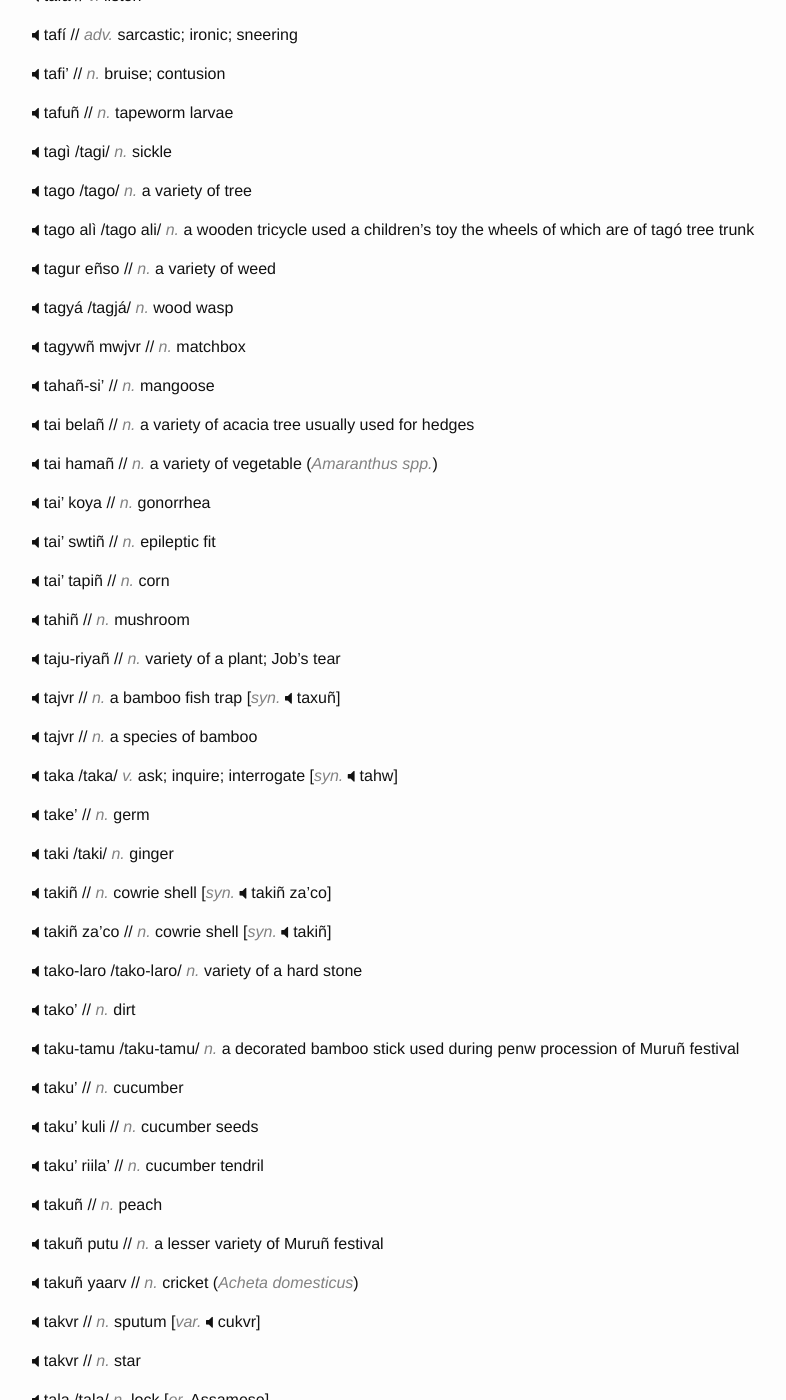
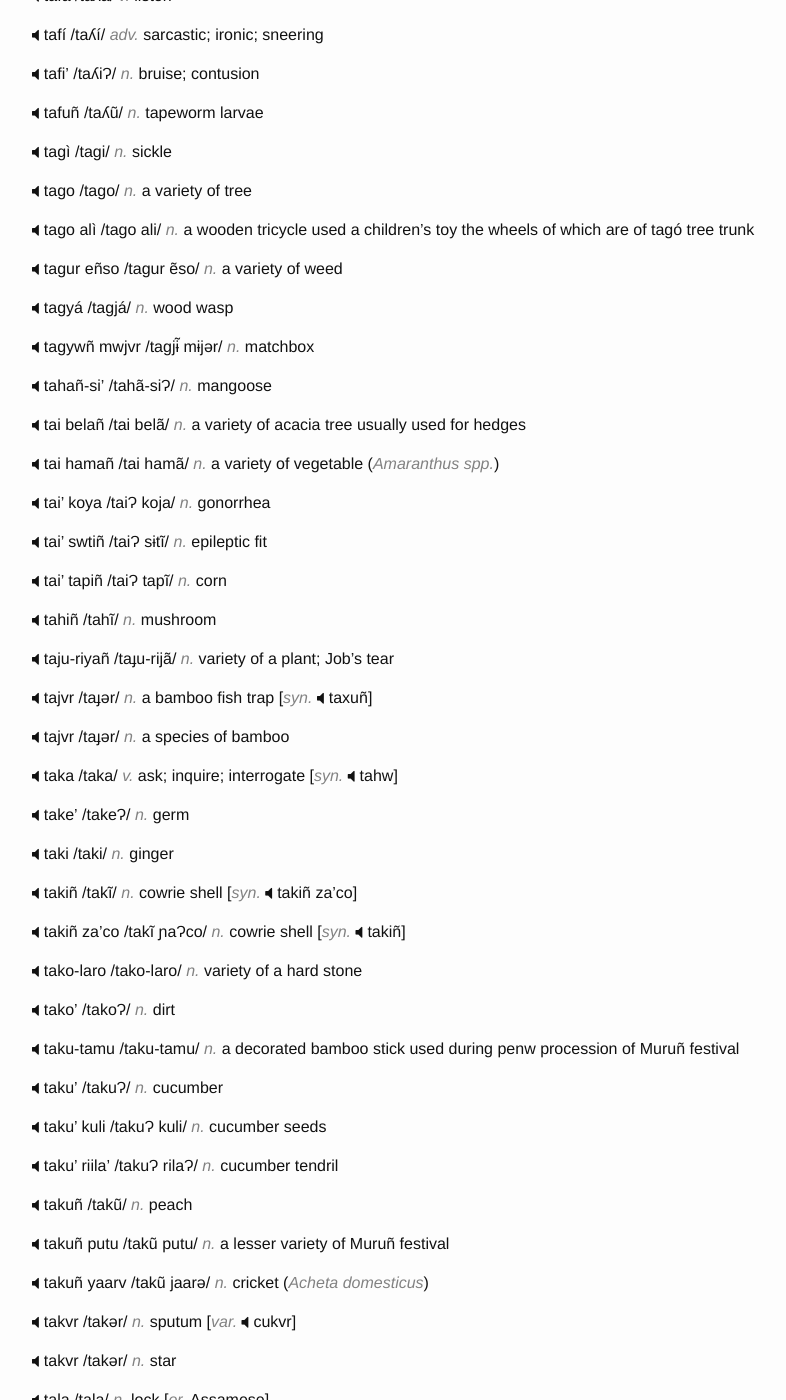
Before and after one commit to hacksparrow/language.apatani.org, a Jekyll site: the page built from dictionary/t.md, in a window 1280 px wide and 1400 px high, scrolled down 2521 px. Shown: the whole window, without its empty margins (238-1024 px from the left). Built offline with Jekyll 4.4.1, drawn with Linux system fonts in a browser that asks for light colours; nearby versions of some CDN libraries; comment, search, counter and statistics services are not loaded; some of the changed text lies outside the part shown.

Commit message:
Update t.md

```diff
--- a/dictionary/t.md
+++ b/dictionary/t.md
@@ -159,34 +159,34 @@ __tace__	/tace/ _v._	divide; distribute
 __tacì__	/tacì/ _n._	crab
 
 
-__taci'__	// _n._	wood-boring insect attacking bamboo or softwood
+__taci'__	/taciɁ/ _n._	wood-boring insect attacking bamboo or softwood
 
 
-__taciñ__	// _v._	understand; comprehend
+__taciñ__	/tacĩ/ _v._	understand; comprehend
 
 
-__tado'__	// _n._	a variety of yellow beads	[_syn._	tado' tasañ]
+__tado'__	/tadoɁ/ _n._	a variety of yellow beads	[_syn._	tado' tasañ]
 
 
-__tado' tasañ__	// _n._	a variety of yellow beads	[_syn._	tado']
+__tado' tasañ__	/tadoɁ tasã/ _n._	a variety of yellow beads	[_syn._	tado']
 
 
-__tadvr__	// _n._	a bamboo species (_Pleioblastus simonii_)
+__tadvr__	/tadǝr/ _n._	a bamboo species (_Pleioblastus simonii_)
 
 
-__tadvr__	// _n._	parasitic worm
+__tadvr__	/tadǝr/ _n._	parasitic worm
 
 
-__tafa__	// _v._	listen
+__tafa__	/taʎa/ _v._	listen
 
 
-__tafí__	// _adv._	sarcastic; ironic; sneering
+__tafí__	/taʎí/ _adv._	sarcastic; ironic; sneering
 
 
-__tafi'__	// _n._	bruise; contusion
+__tafi'__	/taʎiɁ/ _n._	bruise; contusion
 
 
-__tafuñ__	// _n._	tapeworm larvae
+__tafuñ__	/taʎũ/ _n._	tapeworm larvae
 
 
 __tagì__	/tagi/ _n._	sickle
@@ -198,106 +198,106 @@ __tago__	/tago/ _n._	a variety of tree
 __tago alì__	/tago ali/ _n._	a wooden tricycle used a children's toy the wheels of which are of tagó tree trunk
 
 
-__tagur eñso__	// _n._	a variety of weed
+__tagur eñso__	/tagur ẽso/ _n._	a variety of weed
 
 
 __tagyá__	/tagjá/ _n._	wood wasp
 
 
-__tagywñ mwjvr__	// _n._	matchbox
+__tagywñ mwjvr__	/tagjɨ̃ mɨjǝr/ _n._	matchbox
 
 
-__tahañ-si'__	// _n._	mangoose
+__tahañ-si'__	/tahã-siɁ/ _n._	mangoose
 
 
-__tai belañ__	// _n._	a variety of acacia tree usually used for hedges
+__tai belañ__	/tai belã/ _n._	a variety of acacia tree usually used for hedges
 
 
-__tai hamañ__	// _n._	a variety of vegetable (_Amaranthus spp._)
+__tai hamañ__	/tai hamã/ _n._	a variety of vegetable (_Amaranthus spp._)
 
 
-__tai' koya__ //	_n._	gonorrhea
+__tai' koya__ /taiɁ koja/	_n._	gonorrhea
 
 
-__tai' swtiñ__	// _n._	epileptic fit
+__tai' swtiñ__	/taiɁ sɨtĩ/ _n._	epileptic fit
 
 
-__tai' tapiñ__	// _n._	corn
+__tai' tapiñ__	/taiɁ tapĩ/ _n._	corn
 
 
-__tahiñ__	// _n._	mushroom
+__tahiñ__	/tahĩ/ _n._	mushroom
 
 
-__taju-riyañ__	// _n._	variety of a plant; Job's tear
+__taju-riyañ__	/taɟu-rijã/ _n._	variety of a plant; Job's tear
 
 
-__tajvr__	// _n._	a bamboo fish trap	[_syn._	taxuñ]
+__tajvr__	/taɟǝr/ _n._	a bamboo fish trap	[_syn._	taxuñ]
 
 
-__tajvr__	// _n._	a species of bamboo
+__tajvr__	/taɟǝr/ _n._	a species of bamboo
 
 
 __taka__	/taka/ _v._	ask; inquire; interrogate	[_syn._	tahw]
 
 
-__take'__	// _n._	germ
+__take'__	/takeɁ/ _n._	germ
 
 
 __taki__	/taki/ _n._	ginger
 
 
-__takiñ__	// _n._	cowrie shell	[_syn._	takiñ za'co]
+__takiñ__	/takĩ/ _n._	cowrie shell	[_syn._	takiñ za'co]
 
 
-__takiñ za'co__	// _n._	cowrie shell	[_syn._	takiñ]
+__takiñ za'co__	/takĩ ɲaɁco/ _n._	cowrie shell	[_syn._	takiñ]
 
 
 __tako-laro__	/tako-laro/ _n._	variety of a hard stone
 
 
-__tako'__	// _n._	dirt
+__tako'__	/takoɁ/ _n._	dirt
 
 
 __taku-tamu__	/taku-tamu/ _n._	a decorated bamboo stick used during penw procession of Muruñ festival
 
 
-__taku'__	// _n._	cucumber
+__taku'__	/takuɁ/ _n._	cucumber
 
 
-__taku' kuli__	// _n._	cucumber seeds
+__taku' kuli__	/takuɁ kuli/ _n._	cucumber seeds
 
 
-__taku' riila'__	// _n._	cucumber tendril
+__taku' riila'__	/takuɁ rilaɁ/ _n._	cucumber tendril
 
 
-__takuñ__	// _n._	peach
+__takuñ__	/takũ/ _n._	peach
 
 
-__takuñ putu__	// _n._	a lesser variety of Muruñ festival
+__takuñ putu__	/takũ putu/ _n._	a lesser variety of Muruñ festival
 
 
-__takuñ yaarv__	// _n._	cricket (_Acheta domesticus_)
+__takuñ yaarv__	/takũ jaarǝ/ _n._	cricket (_Acheta domesticus_)
 
 
-__takvr__	// _n._	sputum	[_var._	cukvr]
+__takvr__	/takǝr/ _n._	sputum	[_var._	cukvr]
 
 
-__takvr__	// _n._	star
+__takvr__	/takǝr/ _n._	star
 
 
 __tala__	/tala/ _n._	lock	[_or._	Assamese]
 
 
-__talañ__	// _n._	a disease with skin eruptions including chickenpox and measles
+__talañ__	/talã/ _n._	a disease with skin eruptions including chickenpox and measles
 
 
-__talañ__	// _adj._	brownish color (esp. of a cattle)
+__talañ__	/talã/ _adj._	brownish color (esp. of a cattle)
 
 
-__tale'__	// _n._	a variety of garlic	[_syn._	twle']
+__tale'__	/taleɁ/ _n._	a variety of garlic	[_syn._	twle']
 
 
-__twle'__	// _n._	a variety of garlic	[_syn._	tale']
+__twle'__	/tɨleɁ/ _n._	a variety of garlic	[_syn._	tale']
 
 
 __tali yordu__	/tali jordu/ _n._	a variety of chilly
@@ -378,58 +378,58 @@ __tano-gogo__	/tano-gogo/ _n._	snail	[_var._	tano gorgo]
 __tano-gorgo__	/tano-gorgo/ _n._	snail	[_var._	tano-gogo]
 
 
-__tano'__	// _n._	snot
+__tano'__	/tanoɁ/ _n._	snot
 
 
-__tañpyo__	// _adj._	tasty (of drinks)	[_ant._	tañru]
+__tañpyo__	/tãpjo/ _adj._	tasty (of drinks)	[_ant._	tañru]
 
 
-__tañru__	// _adj._	bad in taste (of drinks)	[_ant._	tañpyo]
+__tañru__	/tãru/ _adj._	bad in taste (of drinks)	[_ant._	tañpyo]
 
 
-__tañsvr patañ__	// _n._	labour gang engaged in miscellaneous works in the agricultural fields
+__tañsvr patañ__	/tãsǝr patã/ _n._	labour gang engaged in miscellaneous works in the agricultural fields
 
 
-__Tanw__	// _n._	Apatani tribe; people of Apatani tribe
+__Tanw__	/Tanɨ/ _n._	Apatani tribe; people of Apatani tribe
 
 
-__Tanw aguñ__	// _n._	Apatani language
+__Tanw aguñ__	/Tanɨ agũ/ _n._	Apatani language
 
 
-__Tanw miyu__	// _n._	Apatani people
+__Tanw miyu__	/Tanɨ miju/ _n._	Apatani people
 
 
-__tañxu'__	// _n._	leftover drinks
+__tañxu'__	/tãxuɁ/ _n._	leftover drinks
 
 
-__tañxwñ__	// _v._	get drunk
+__tañxwñ__	/tãxɨ̃/ _v._	get drunk
 
 
-__tapañ__	// _n._	algae; moss	[_syn._ twpañ]
+__tapañ__	/tapã/ _n._	algae; moss	[_syn._ twpañ]
 
 
-__tapañ dafi__	// _n._	east
+__tapañ dafi__	/tapã daʎi/ _n._	east
 
 
-__tapañ-kara alo__	// _n._	Tuesday
+__tapañ-kara alo__	/tapã-kara alo/ _n._	Tuesday
 
 
 __tape__	/tape/ _n._	pumpkin	[_syn._	e'pe; ayó twpe]
 
 
-__tape hamañ__	// _n._	vegetable of pumplin leaves
+__tape hamañ__	/tape hamã/ _n._	vegetable of pumplin leaves
 
 
-__tape'__	// _n._	leech	[_var._	twpe']
+__tape'__	/tapeɁ/ _n._	leech	[_var._	twpe']
 
 
 __tapi__	/tapi/ _n._	a variety of cane
 
 
-__tapiñ__	// _n._	ice	[_var._	twpiñ]
+__tapiñ__	/tapĩ/ _n._	ice	[_var._	twpiñ]
 
 
-__tapiñ__	// _n._	a species of bamboo
+__tapiñ__	/tapĩ/ _n._	a species of bamboo
 
 
 __tappo__	/tappo/ _n._	spinning knot
```
Also changed, not shown: other parts of dictionary/t.md (+94 -97 lines).
